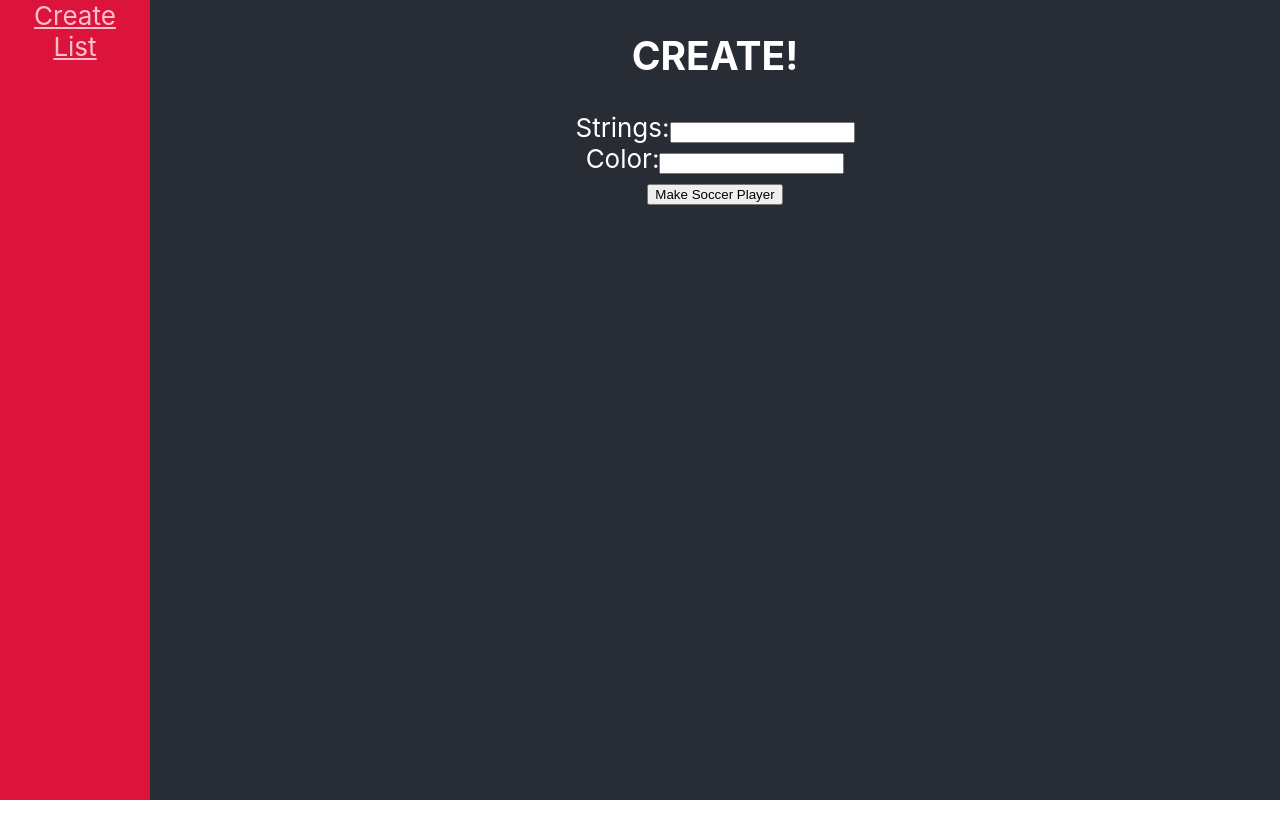
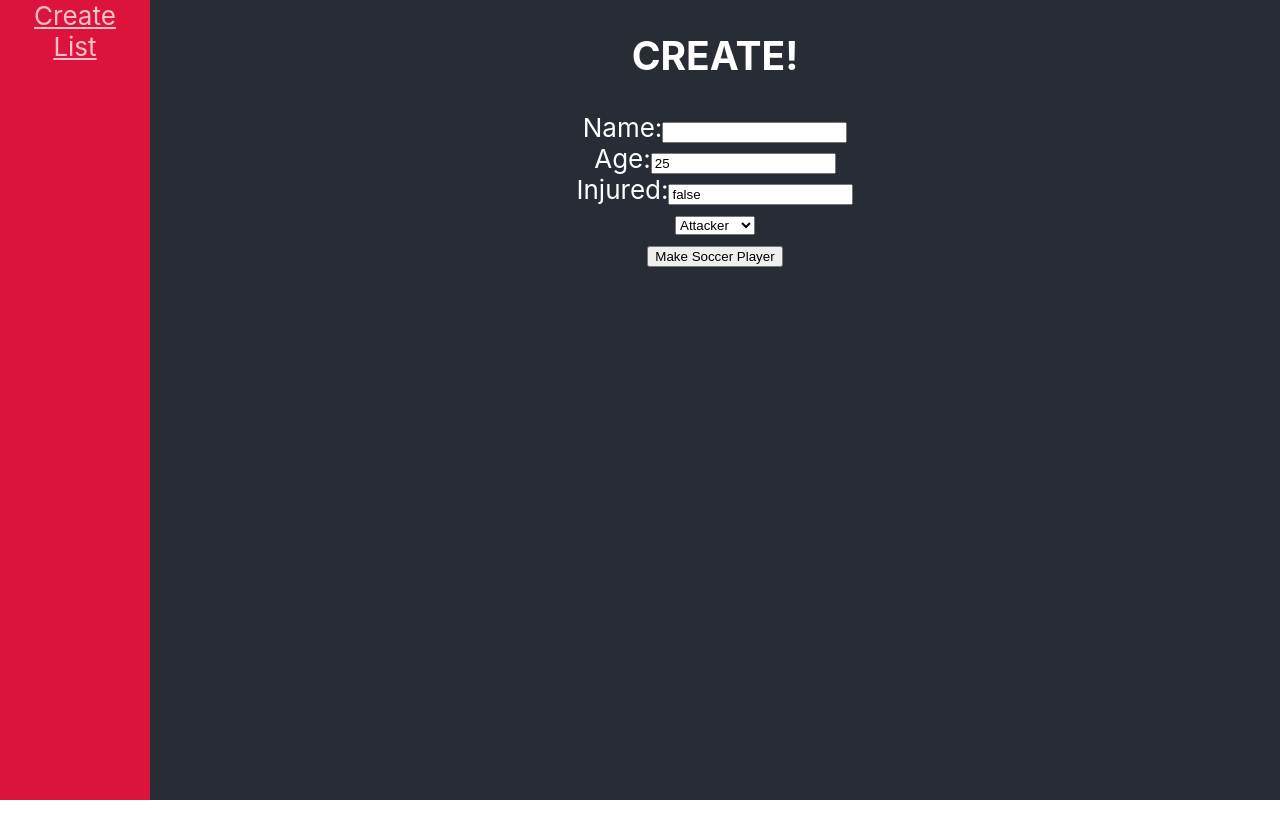
Before and after one commit to asimental100/players-frontend, a React (Create React App) app: page /create in a window 1280 px wide. Built offline with nearby package versions, Linux system fonts and the light colour scheme.

Commit message:
done for the night

```diff
--- a/src/CreatePage.js
+++ b/src/CreatePage.js
@@ -50,12 +50,24 @@ export default class CreatePage extends Component {
                 <h2>CREATE!</h2>
                 <form onSubmit={this.handleSubmit}>
                     <label>
-                        Strings:
-                        <input onChange={this.handleStringChange} type="number" value={this.state.strings} />
+                        Name:
+                        <input onChange={this.handleNameChange} type="number" value={this.state.name} />
                     </label>
                     <label>
-                        Color:
-                        <input onChange={this.handleColorChange} value={this.state.color} />
+                        Age:
+                        <input onChange={this.handleAgeChange} value={this.state.age} />
+                    </label>
+                    <label>
+                        Injured:
+                        <input onChange={this.handleAgeChange} value={this.state.injured} />
+                    </label>
+                    <label>
+                        <select value={this.state.position} onChange={this.handlePositionChange}>
+                            <option value='keeper'>Keeper</option>
+                            <option value='defender'>Defender</option>
+                            <option value='midfielder'>Midfielder</option>
+                            <option value='attacker'>Attacker</option>
+                        </select>
                     </label>
                     <button>Make Soccer Player</button>
                 </form>
```
